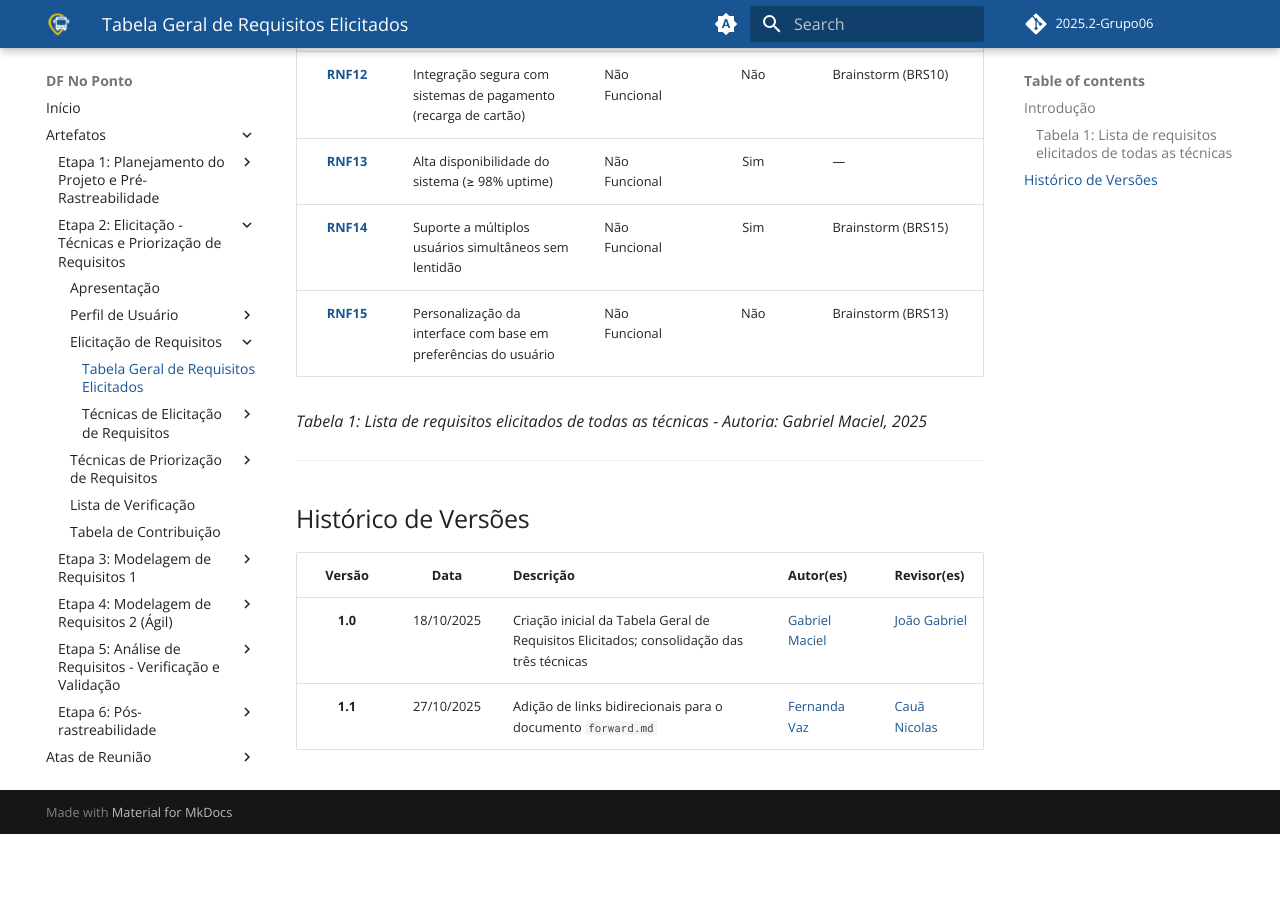
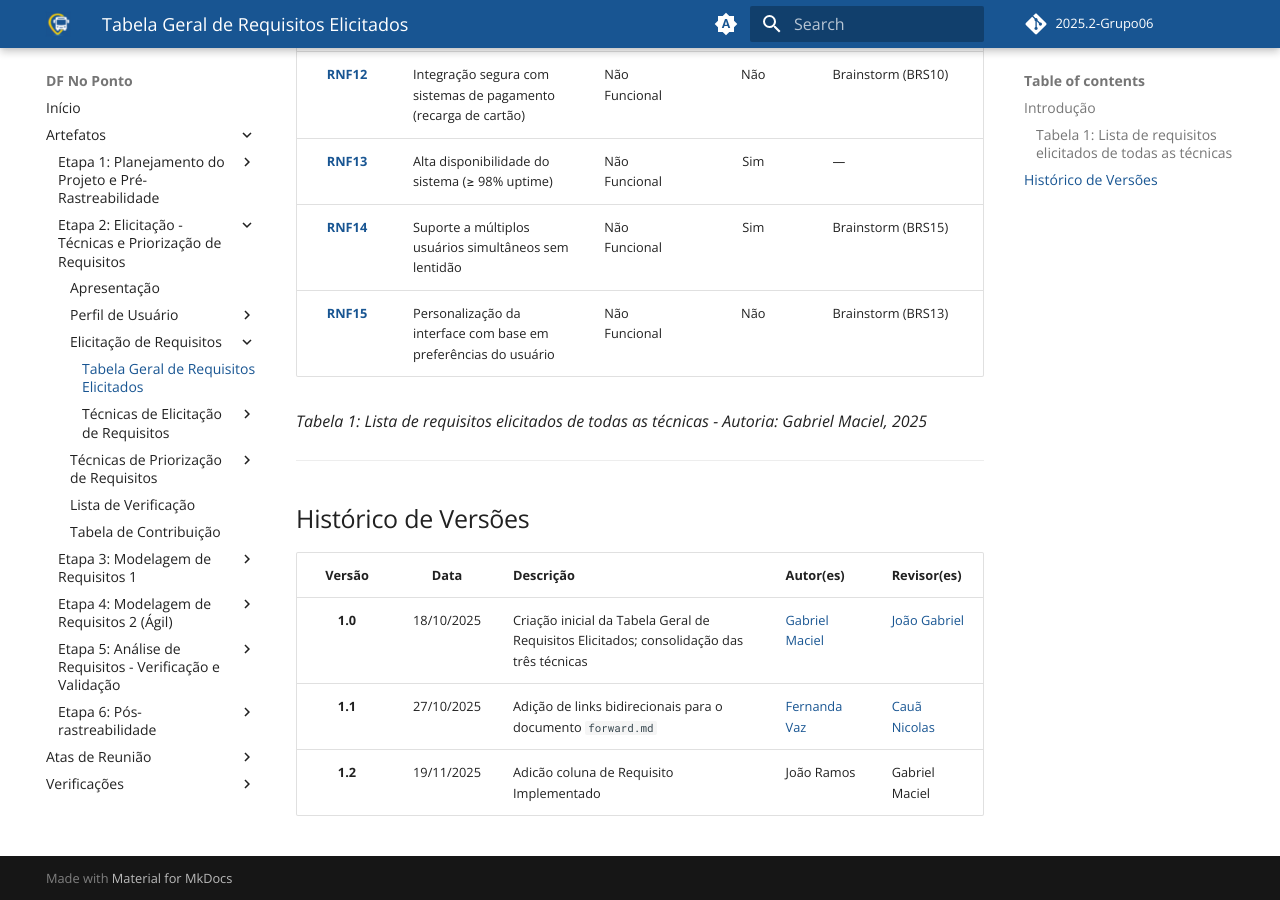
Before and after one commit to Requisitos-de-Software/2025.2-Grupo06, an MkDocs documentation site: the page built from docs/Elicitacao/elicitacao_lista_requisitos_elicitados.md, in a window 1280 px wide and 900 px high, scrolled down 4865 px. Built offline with MkDocs 1.6.1 and Material for MkDocs 9.7.7, drawn with Linux system fonts in a browser that asks for light colours; comment, search, counter and statistics services are not loaded; before the commit the page ends 5699 px from its top, so only the background shows below that.

Commit message:
atualiza historico de versao

```diff
--- a/docs/Elicitacao/elicitacao_lista_requisitos_elicitados.md
+++ b/docs/Elicitacao/elicitacao_lista_requisitos_elicitados.md
@@ -76,3 +76,4 @@
 |:-----------:|:--------:|:--------------|:---------------|:----------------|
 | **1.0** | 18/10/2025 | Criação inicial da Tabela Geral de Requisitos Elicitados; consolidação das três técnicas | [Gabriel Maciel](https://github.com/GabrielMacielBR) | [João Gabriel](https://github.com/JoaoComTil) |
 | **1.1** | 27/10/2025 | Adição de links bidirecionais para o documento `forward.md` | [Fernanda Vaz](https://github.com/Fernandavazgit1) | [Cauã Nicolas](https://github.com/cauanicolas) |
+| **1.2** | 19/11/2025 | Adicão coluna de Requisito Implementado | João Ramos | Gabriel Maciel |
```
